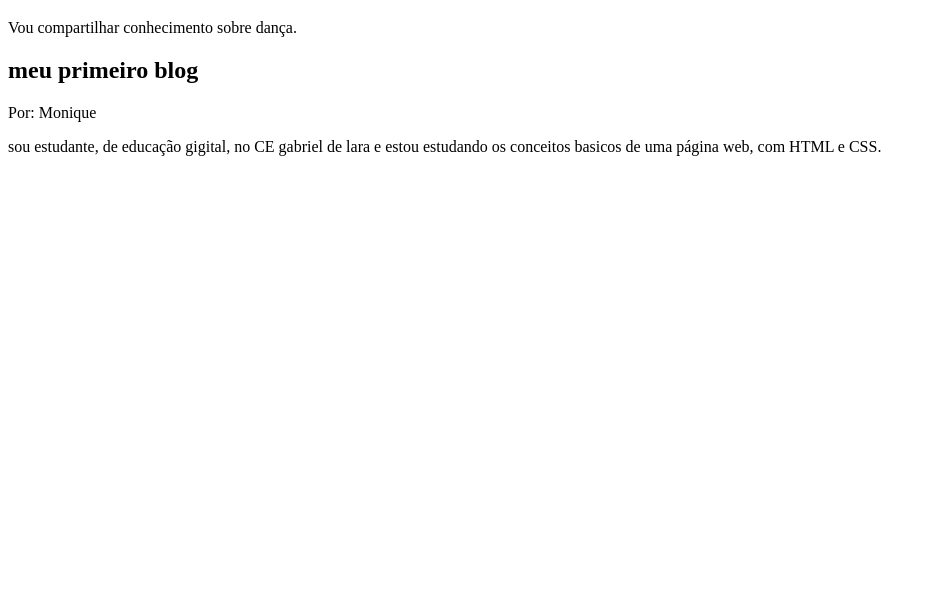
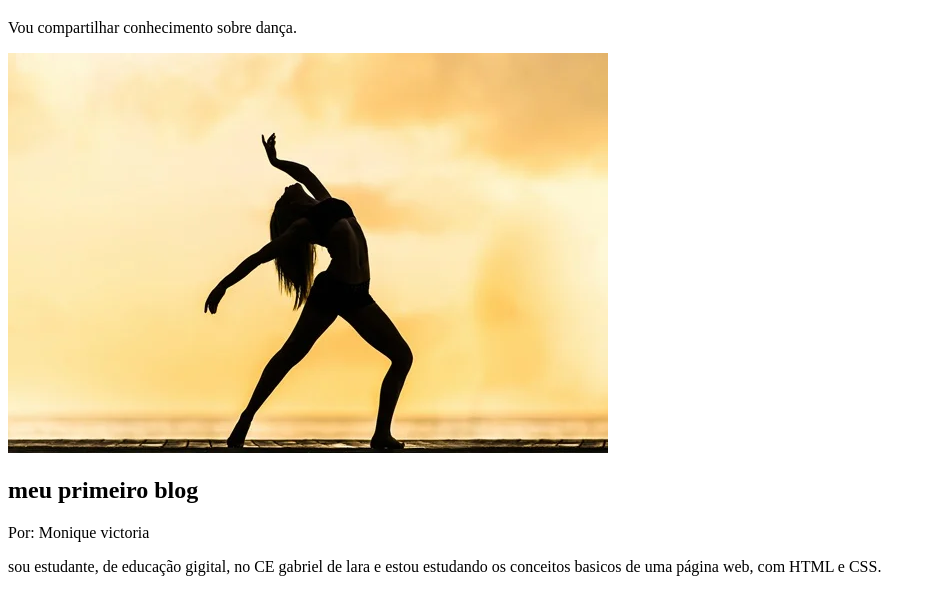
Before and after one commit to melomonique-byte/primeiro-repositorio, a plain HTML site: page index.html in a window 1280 px wide. Shown: the part 61-676 px from the top of the page, without its empty margins (0-932 px from the left). Drawn offline with Linux system fonts and the light colour scheme.

Commit message:
aula dia 09/07

```diff
--- a/index.html
+++ b/index.html
@@ -12,10 +12,10 @@
         <h1>Meu blogue de dança</h1>
 <p>Vou compartilhar conhecimento sobre dança.</p>
     </header>
-
+<img src="danca.webp" alt="imagem sobre dança">
    <main>
        <h2>meu primeiro blog</h2>
-       <p>Por: Monique</p>
+       <p>Por: Monique victoria</p>
         <p>sou estudante, de educação gigital, no CE gabriel de lara e estou estudando os conceitos basicos de uma página
             web, com HTML e CSS.</p>
    </main>
--- /dev/null
+++ b/style.css
@@ -0,0 +1,8 @@
+img {
+width: 300px
+}
+
+header {
+background-color: blueviolet;
+color: antiquewhite;
+}
```
Also changed, not shown: danca.webp (added).
